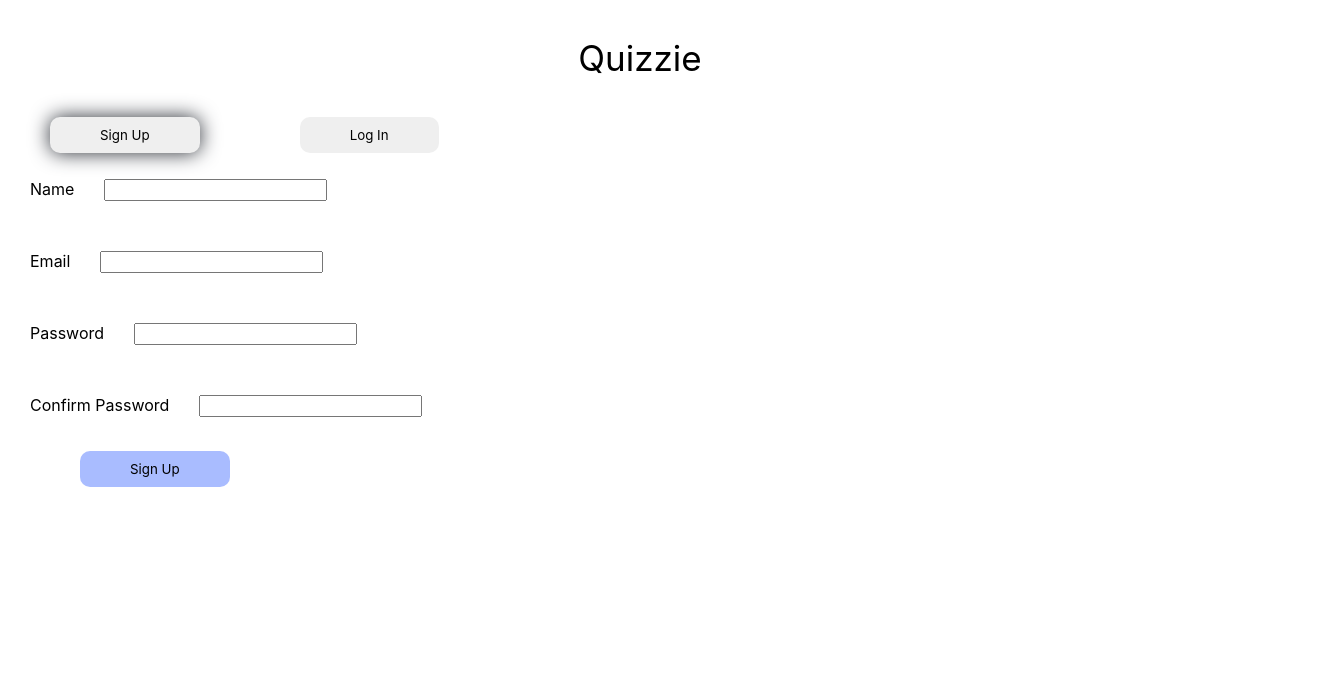
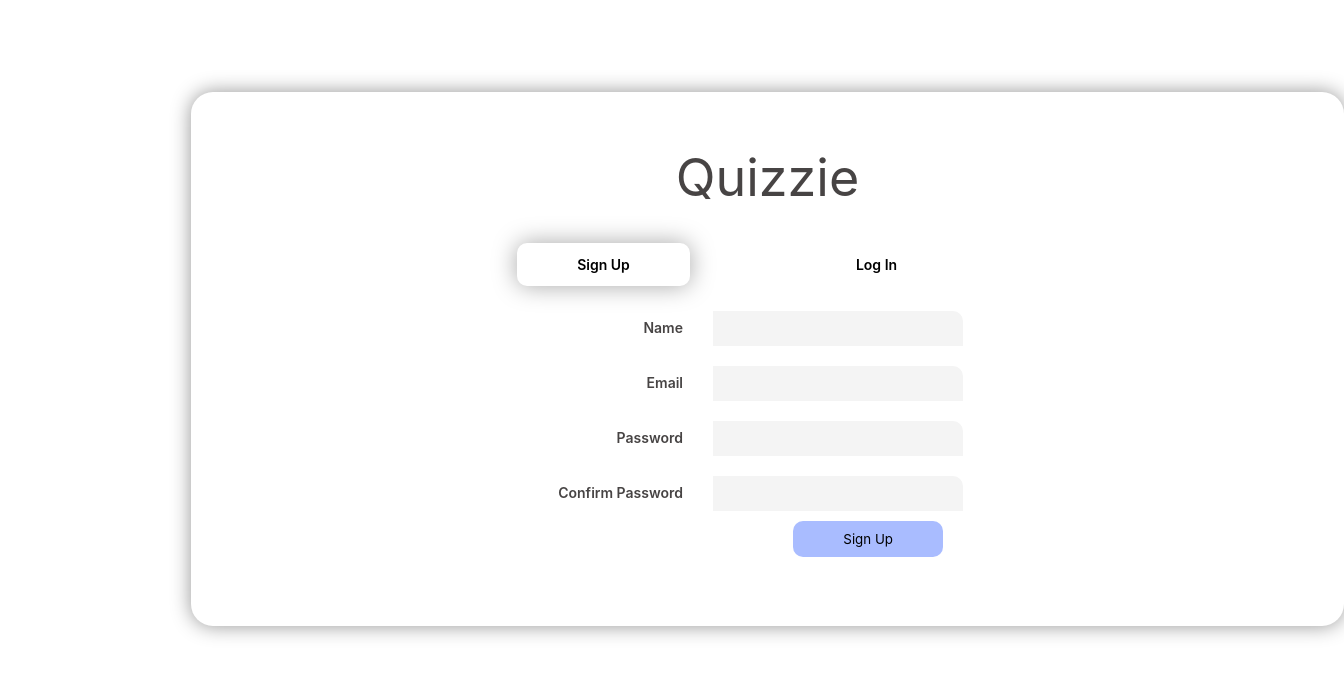
Before and after one commit to AmanMate/Quizze, a React (Create React App) app: page / in a window 1280 px wide. Shown: the top 676 px of the page, 1344 px wide, since content can reach past the window. Built offline with nearby package versions, Linux system fonts and the light colour scheme.

Commit message:
css done right

```diff
--- a/src/pages/dashboard/Dashboard.css
+++ b/src/pages/dashboard/Dashboard.css
@@ -43,6 +43,11 @@ h1 {
     background: #EDEDED;
     width: 80%;
     height: 100vh;
+}
+
+.highligths {
+    display: flex;
+    width: 144vh;
 }
 
 .highligths div {
--- a/src/pages/login/Login.css
+++ b/src/pages/login/Login.css
@@ -2,7 +2,20 @@
     display: inline-block;
 }
 
+#quizzieBox {
+    box-shadow: 0px 0px 20px #959595;
+    margin: 92px 191px;
+    padding: 20px;
+    position: absolute;
+    border-radius: 22px;
+    width: 1113px;
+    height: 494px;
+}
 
+.slides {
+    width: 601px;
+    margin: auto;
+}
 
 .slides button {
     border-radius: 10px;
@@ -13,23 +26,16 @@
 }
 
 .activeButton {
-    box-shadow: 0px 0px 20px #282c34;
+    box-shadow: 0px 0px 24px #a7a7a7;
+}
 
-}
 
 .logIn div {
     padding: 10px 30px;
 }
 
+.signUp input,
 .logIn input {
-    margin: 10px 30px;
-}
-
-.signUp div {
-    padding: 10px 30px;
-}
-
-.signUp input {
     margin: 10px 30px;
 }
 
@@ -40,3 +46,59 @@
 .blueButton {
     background-color: #A9BCFF;
 }
+
+.signUp,
+.logIn {
+    text-align: right;
+    width: 526px;
+    margin-top: 15px;
+}
+
+#quizzieBox {
+    color: #474444 !important;
+
+}
+
+#quizzieBox h1 {
+    font-size: 52px;
+    font-weight: 400;
+    line-height: 61px;
+    text-align: center;
+    color: #474444;
+}
+
+#logInButton,
+#signUpButton {
+    background: white;
+    font-size: 14px;
+    font-weight: 600;
+    line-height: 15px;
+    text-align: center;
+    width: 173px;
+    height: 43px;
+}
+
+.signUp input,
+.logIn input {
+    background: #F4F4F4;
+    border: none;
+    width: 246px;
+    height: 33px;
+    border-radius: 0px 10px 0px 0px;
+}
+
+.signUp p,
+.logIn p {
+    margin: 0px 0px 0px 0px;
+    font-size: 14px;
+    font-weight: 600;
+    line-height: 15px;
+}
+
+#sign-up {
+    margin-top: 20px;
+}
+
+.blueButton-div {
+    width: 400px;
+}
--- a/src/pages/login/Login.js
+++ b/src/pages/login/Login.js
@@ -1,6 +1,6 @@
 import React, { useState } from "react";
-import axios from "axios"
-import { useNavigate, Link} from "react-router-dom";
+import axios from "axios";
+import { useNavigate, Link } from "react-router-dom";
 import "./Login.css";
 
 export default function Login() {
@@ -11,55 +11,51 @@ export default function Login() {
   const [confirmpassword, setconfirmPassword] = useState("");
   const navigate = useNavigate();
 
-  async function signUpClick(e){
+  async function signUpClick(e) {
     e.preventDefault();
+    setActiveForm("signUp");
 
-    try{
-
-      await axios("http://localhost:4000/user/save",{
+    try {
+      await axios("http://localhost:4000/user/save", {
         action: " ",
         method: "POST",
         headers: {
-          'Content-Type': 'application/json'
+          "Content-Type": "application/json",
         },
         data: JSON.stringify({
           name: name,
           email: email,
           password: password,
-          confirmpassword: password
-        })
-      })
-    }
-    catch(e){
+          confirmpassword: password,
+        }),
+      });
+    } catch (e) {
       console.log(e);
     }
   }
 
-  async function logInClick(e){
+  async function logInClick(e) {
     e.preventDefault();
 
-    try{
-
-      const res = await axios("http://localhost:4000/user/find",{
+    try {
+      const res = await axios("http://localhost:4000/user/find", {
         action: " ",
         method: "POST",
         headers: {
-          'Content-Type': 'application/json'
+          "Content-Type": "application/json",
         },
         data: JSON.stringify({
           email: email,
           password: password,
-        })
-      })
-      if(res.status===200){
+        }),
+      });
+      if (res.status === 200) {
         navigate("/dashboard");
       }
-    }
-    catch(e){
+    } catch (e) {
       console.log(e);
     }
   }
-
 
   return (
     <div>
@@ -94,15 +90,33 @@ export default function Login() {
                 <div class="logIn inline">
                   <div>
                     <p class="inline emailin">Email</p>
-                     <input type="email" value={email} onChange={(e) => { setEmail(e.target.value)}}></input>
+                    <input
+                      type="email"
+                      value={email}
+                      onChange={(e) => {
+                        setEmail(e.target.value);
+                      }}
+                    ></input>
                   </div>
                   <div>
                     <p class="inline passin">Password</p>
-                     <input type="password" value={password} onChange={(e) => { setPassword(e.target.value)}}></input>
+                    <input
+                      type="password"
+                      value={password}
+                      onChange={(e) => {
+                        setPassword(e.target.value);
+                      }}
+                    ></input>
                   </div>
                   <div>
                     <Link to="/dashboard">
-                      <button type="submit" className="blueButton" onClick={(e) => logInClick(e)}>log In</button>
+                      <button
+                        type="submit"
+                        className="blueButton"
+                        onClick={(e) => logInClick(e)}
+                      >
+                        log In
+                      </button>
                     </Link>
                   </div>
                 </div>
@@ -111,22 +125,52 @@ export default function Login() {
                 <div class="inline signUp">
                   <div>
                     <p class="inline name">Name</p>
-                    <input type="name" value={name} onChange={(e) => { setName(e.target.value)}}></input>
+                    <input
+                      type="name"
+                      value={name}
+                      onChange={(e) => {
+                        setName(e.target.value);
+                      }}
+                    ></input>
                   </div>
                   <div>
                     <p class="inline email">Email</p>
-                    <input type="email" value={email} onChange={(e) => { setEmail(e.target.value)}}></input>
+                    <input
+                      type="email"
+                      value={email}
+                      onChange={(e) => {
+                        setEmail(e.target.value);
+                      }}
+                    ></input>
                   </div>
                   <div>
                     <p class="inline pass">Password</p>
-                    <input type="password" value={password} onChange={(e) => { setPassword(e.target.value)}}></input>
+                    <input
+                      type="password"
+                      value={password}
+                      onChange={(e) => {
+                        setPassword(e.target.value);
+                      }}
+                    ></input>
                   </div>
                   <div>
                     <p class="inline confpass">Confirm Password</p>
-                    <input type="password" value={confirmpassword} onChange={(e) => { setconfirmPassword(e.target.value)}}></input>
+                    <input
+                      type="password"
+                      value={confirmpassword}
+                      onChange={(e) => {
+                        setconfirmPassword(e.target.value);
+                      }}
+                    ></input>
                   </div>
                   <div>
-                    <button type="submit" className="blueButton" onClick={(e) => signUpClick(e)}>Sign Up</button>
+                    <button
+                      type="submit"
+                      className="blueButton"
+                      onClick={(e) => signUpClick(e)}
+                    >
+                      Sign Up
+                    </button>
                   </div>
                 </div>
               )}
```
Also changed, not shown: src/pages/createQuiz/CreateQuiz.js (+87 -30 lines), src/pages/dashboard/Dashboard.js (+8 -4 lines), 1 other file (tests, documents, lock files or other folders).
